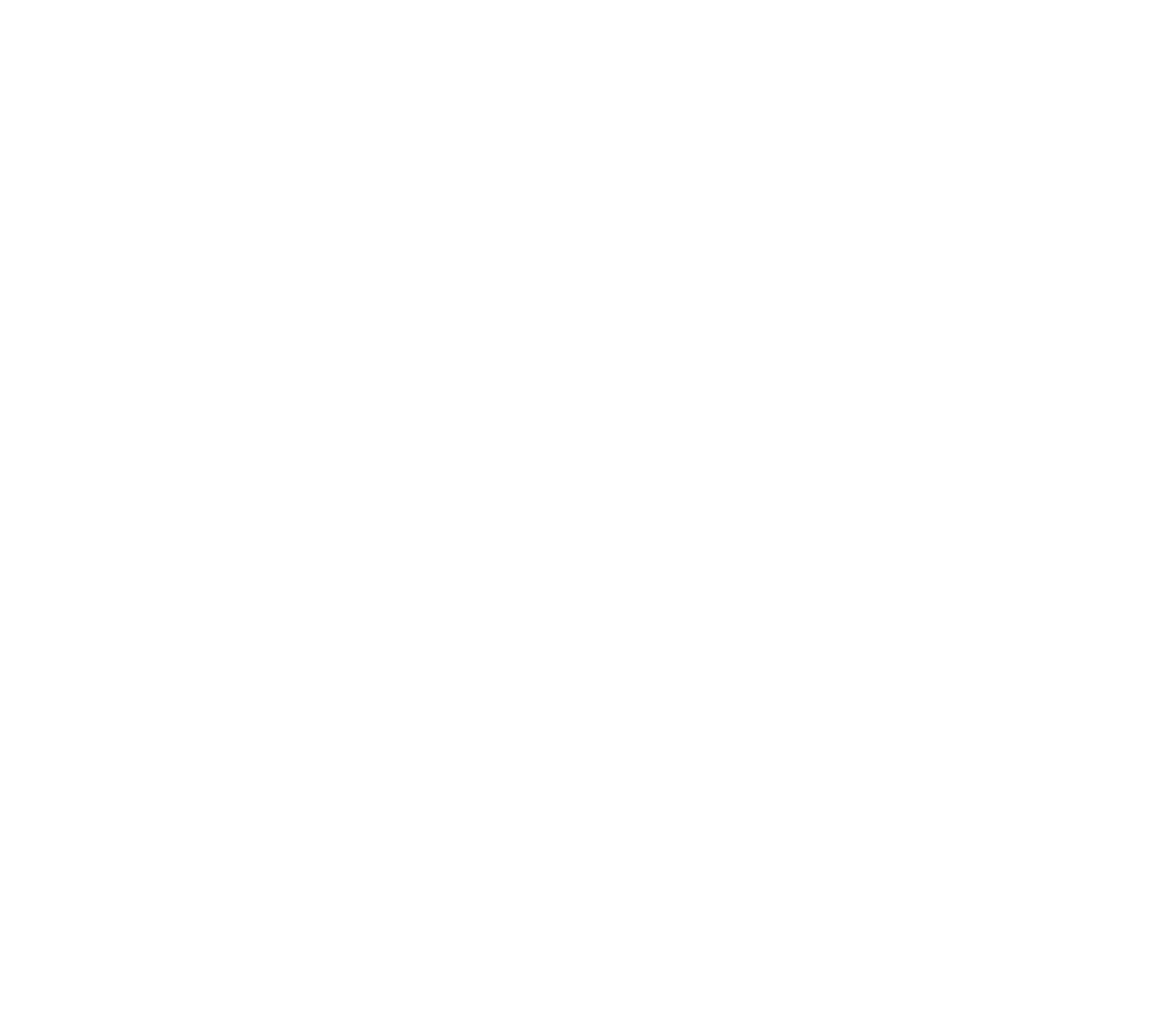
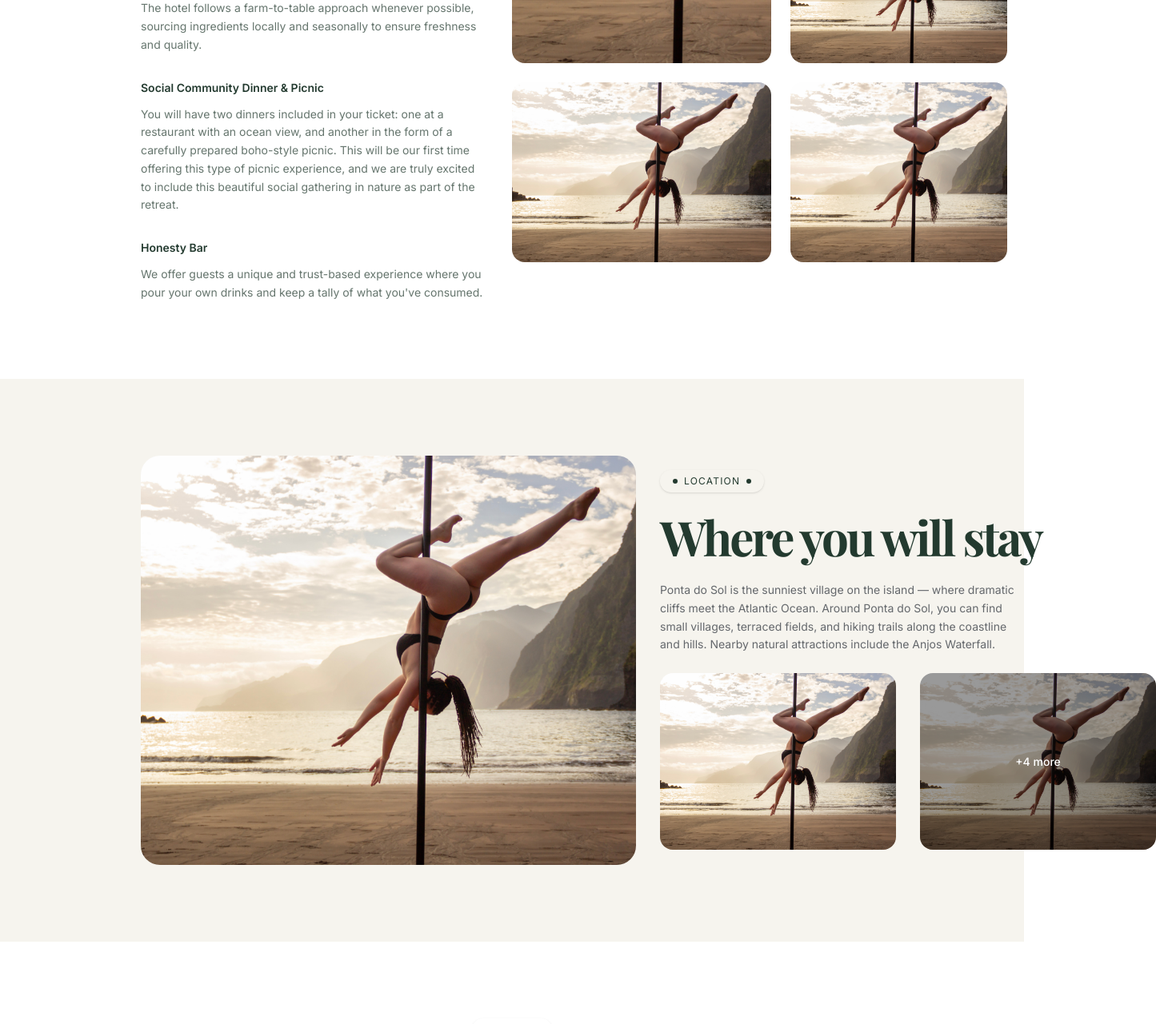
Before and after one commit to Andrianjaka-Tony/madeira-creative-vllage, a Next.js app: page / in a window 1280 px wide. Shown: the part 5280-6561 px from the top of the page at 80% size, 1445 px wide, since content can reach past the window. Before the commit the page ends 4683 px from the top, so only its background shows below. Built offline with nearby package versions, Linux system fonts and the light colour scheme; a web font is replaced by a local one.

Commit message:
home: register all new sections in home view

```diff
--- a/src/views/home.view.tsx
+++ b/src/views/home.view.tsx
@@ -3,6 +3,11 @@ import { Hero } from "@/components/home/hero";
 import { SevenDaySection } from "@/components/home/seven-day-section";
 import { ExploreSection } from "@/components/home/explore-section";
 import { TrainingSpace } from "@/components/home/traning-space";
+import { FoodSection } from "@/components/home/food-section";
+import { LocationSection } from "@/components/home/location-section";
+import { CharmSection } from "@/components/home/charm-section";
+import { TrainersSection } from "@/components/home/trainers-section";
+import { TravelSection } from "@/components/home/travel-section";
 
 export function HomeView() {
   return (
@@ -11,6 +16,11 @@ export function HomeView() {
       <SevenDaySection />
       <ExploreSection />
       <TrainingSpace />
+      <FoodSection />
+      <LocationSection />
+      <CharmSection />
+      <TrainersSection />
+      <TravelSection />
     </Fragment>
   );
 }
```
